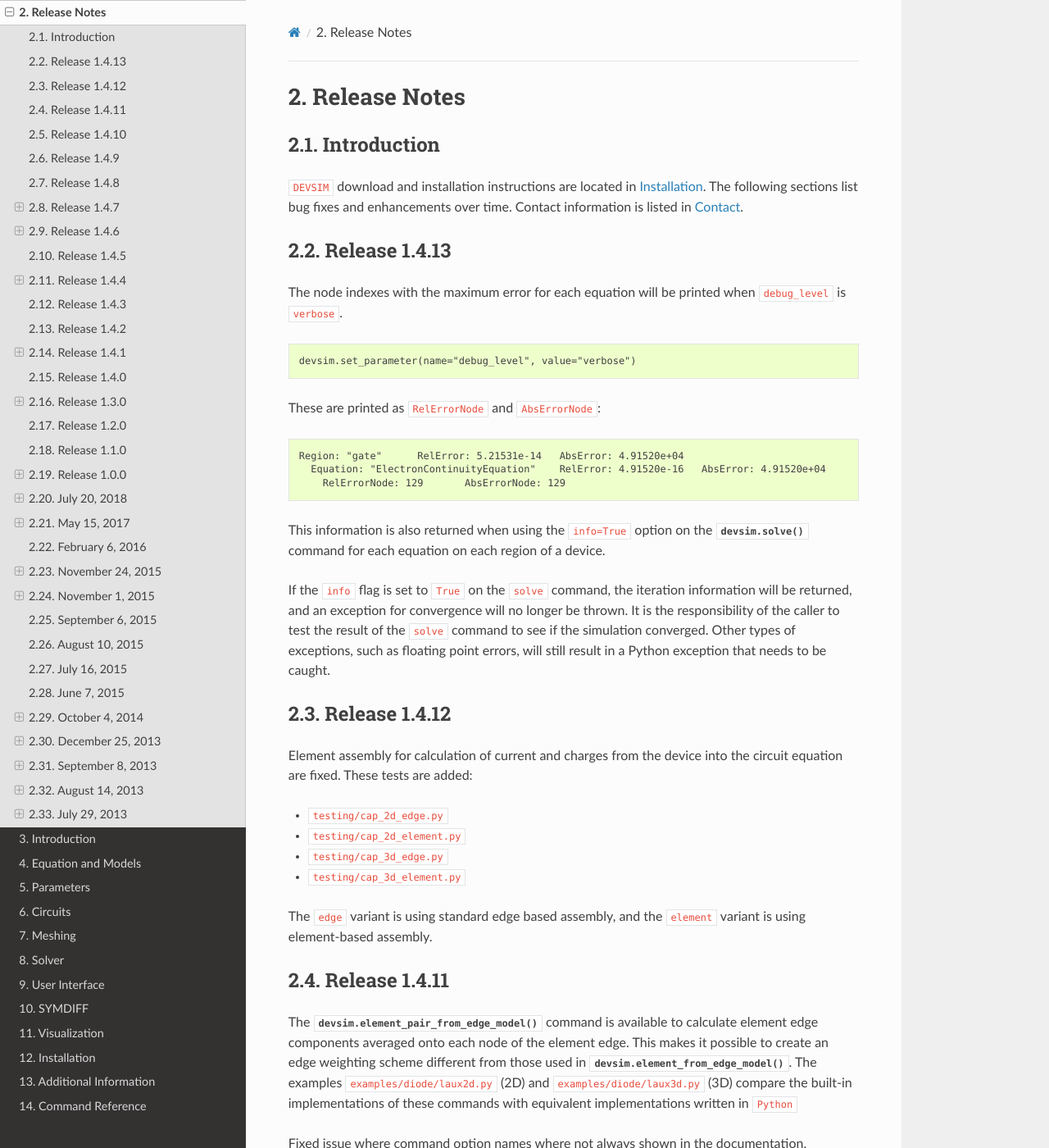
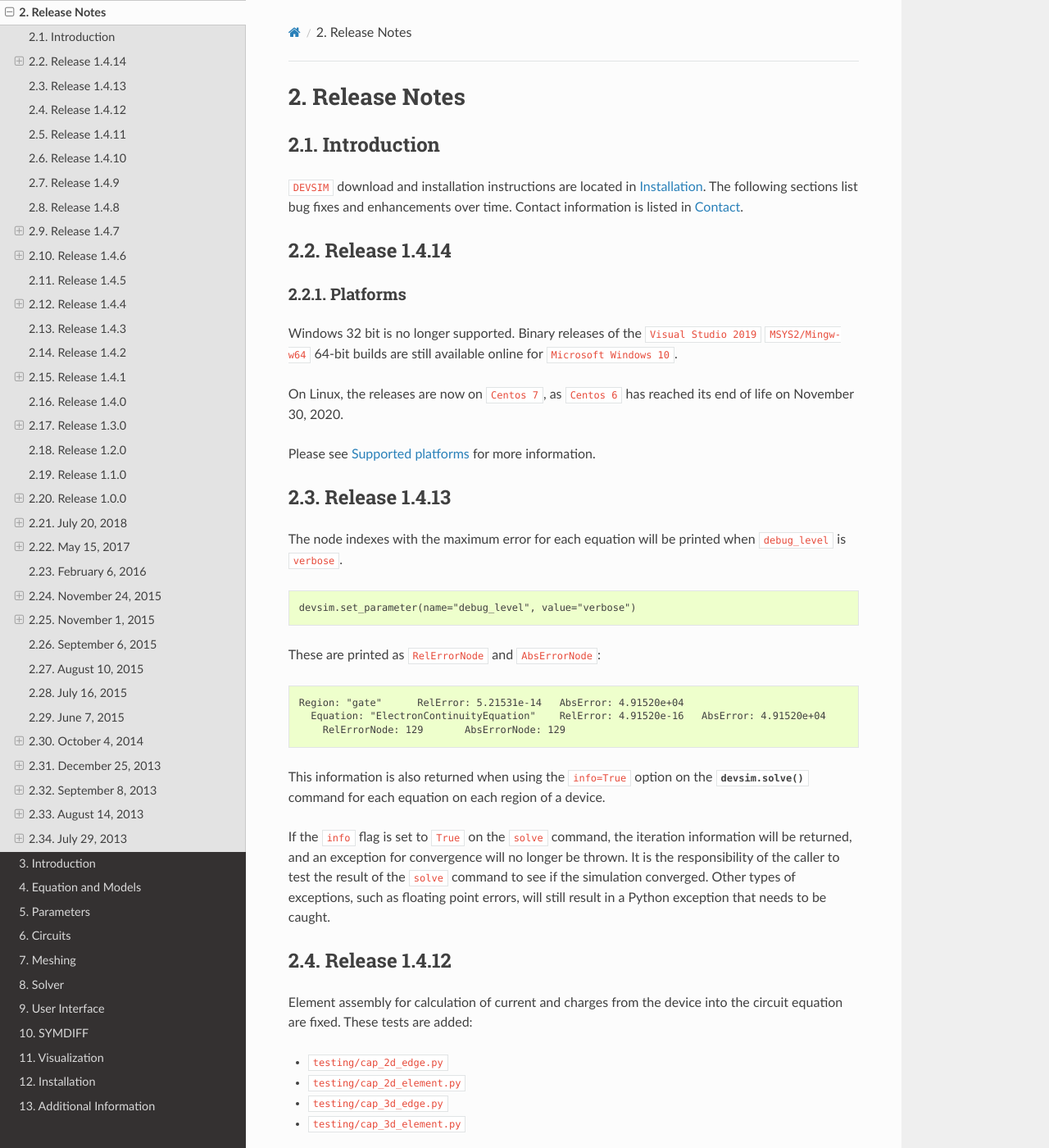
Before and after one commit to devsim/devsim_documentation, a Sphinx documentation site: the page built from sphinx/source/releasenotes.rst, in a window 1280 px wide and 1400 px high. Shown: the whole window at 82% size. Built offline with Sphinx 7.4.7 and the Read the Docs theme 2.0.0, drawn with Linux system fonts in a browser that asks for light colours; cross-references to code outside the pages are shown as plain code; some of the changed text lies outside the part shown.

Commit message:
prepare for next release

```diff
--- a/sphinx/source/conf.py
+++ b/sphinx/source/conf.py
@@ -64,7 +64,7 @@ author = u'DEVSIM LLC'
 # The short X.Y version.
 version = u'1.4'
 # The full version, including alpha/beta/rc tags.
-release = u'1.4.13'
+release = u'1.4.14'
 
 # The language for content autogenerated by Sphinx. Refer to documentation
 # for a list of supported languages.
--- a/sphinx/source/installation.rst
+++ b/sphinx/source/installation.rst
@@ -23,8 +23,8 @@ Supported platforms
   :header: "Platform", "Bits", "OS Version"
   :widths: 10, 10, 10
 
-  "|mswindows|", "32, 64", "|mswindowsten|"
-  "|linux|", "64", "|rhelsix| (|centossix| compatible)"
+  "|mswindows|", "64", "|mswindowsten|"
+  "|linux|", "64", "|rhelseven| (|centosseven| compatible)"
   "|macosx|", "64", "|macosxhighsierra|"
 
 
--- a/sphinx/source/macros.txt
+++ b/sphinx/source/macros.txt
@@ -5,9 +5,13 @@
 .. |mycopyright| replace:: Copyright |copy| 2009--2020 DEVSIM LLC
 
 .. |anaconda| replace:: ``Anaconda``
+.. |centosfive| replace:: ``Centos 5``
+.. |centosseven| replace:: ``Centos 7``
+.. |centossix| replace:: ``Centos 6``
 .. |redhatfive| replace:: ``Red Hat 5``
-.. |centosfive| replace:: ``Centos 5``
-.. |centossix| replace:: ``Centos 6``
+.. |rhelseven| replace:: ``Red Hat Enterprise Linux 7``
+.. |rhelfive| replace:: ``Red Hat Enterprise Linux 5``
+.. |rhelsix| replace:: ``Red Hat Enterprise Linux 6``
 .. |cpluspluseleven| replace:: ``C++11``
 .. |visit| replace:: ``VisIt``
 .. |paraview| replace:: ``ParaView``
--- a/sphinx/source/releasenotes.rst
+++ b/sphinx/source/releasenotes.rst
@@ -8,6 +8,19 @@ Introduction
 ~~~~~~~~~~~~
 
 |devsim| download and installation instructions are located in :ref:`sec__installation`.  The following sections list bug fixes and enhancements over time.  Contact information is listed in :ref:`Contact`.
+
+Release 1.4.14
+~~~~~~~~~~~~~~
+
+Platforms
+^^^^^^^^^
+
+Windows 32 bit is no longer supported.  Binary releases of the ``Visual Studio 2019`` ``MSYS2/Mingw-w64`` 64-bit builds are still available online for |mswindowsten|.
+
+On Linux, the releases are now on |centosseven|, as |centossix| has reached its end of life on November 30, 2020.
+
+Please see :ref:`sec__supportedplatforms` for more information.
+
 
 Release 1.4.13
 ~~~~~~~~~~~~~~
```
Also changed, not shown: other parts of sphinx/source/macros.txt (+0 -2 lines).
